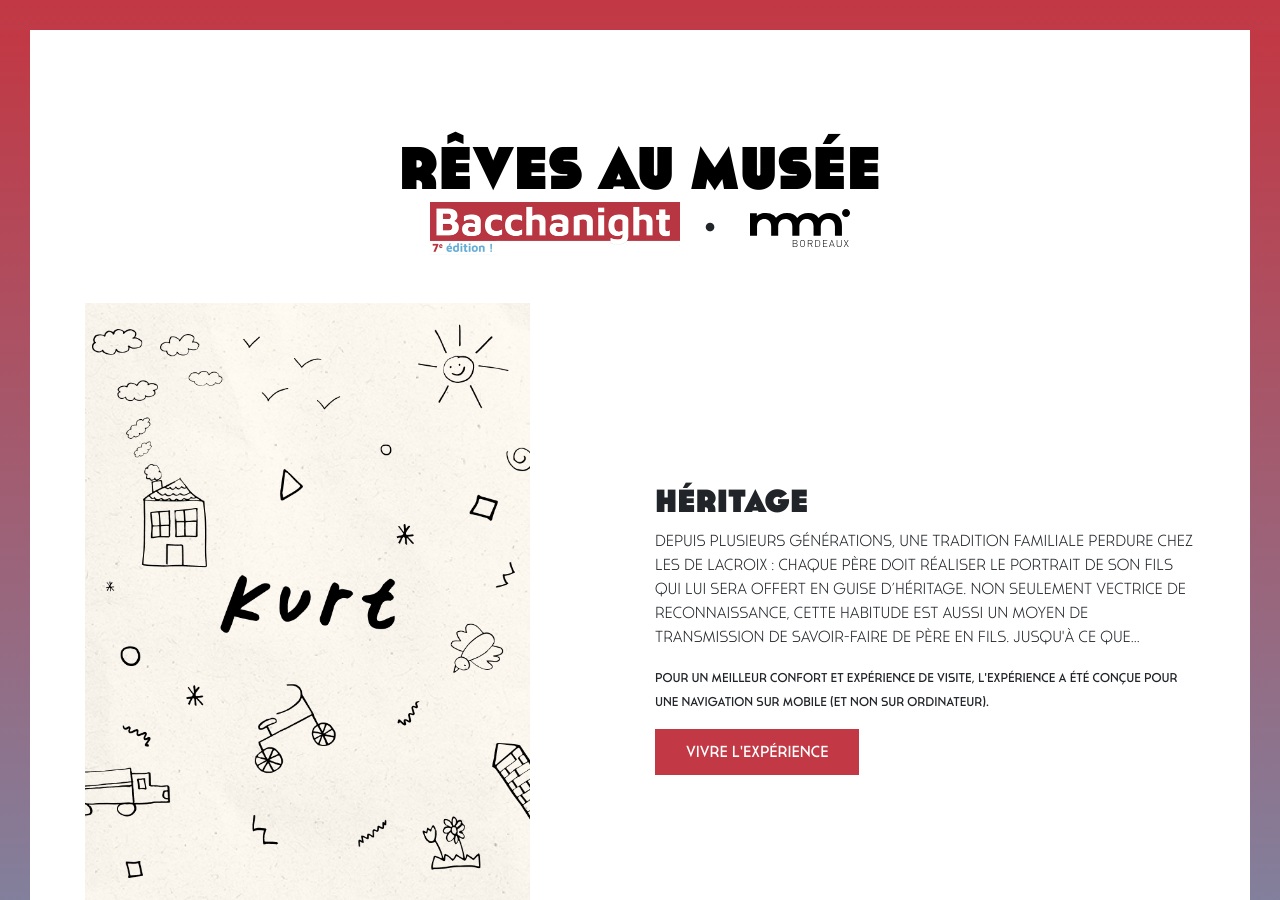
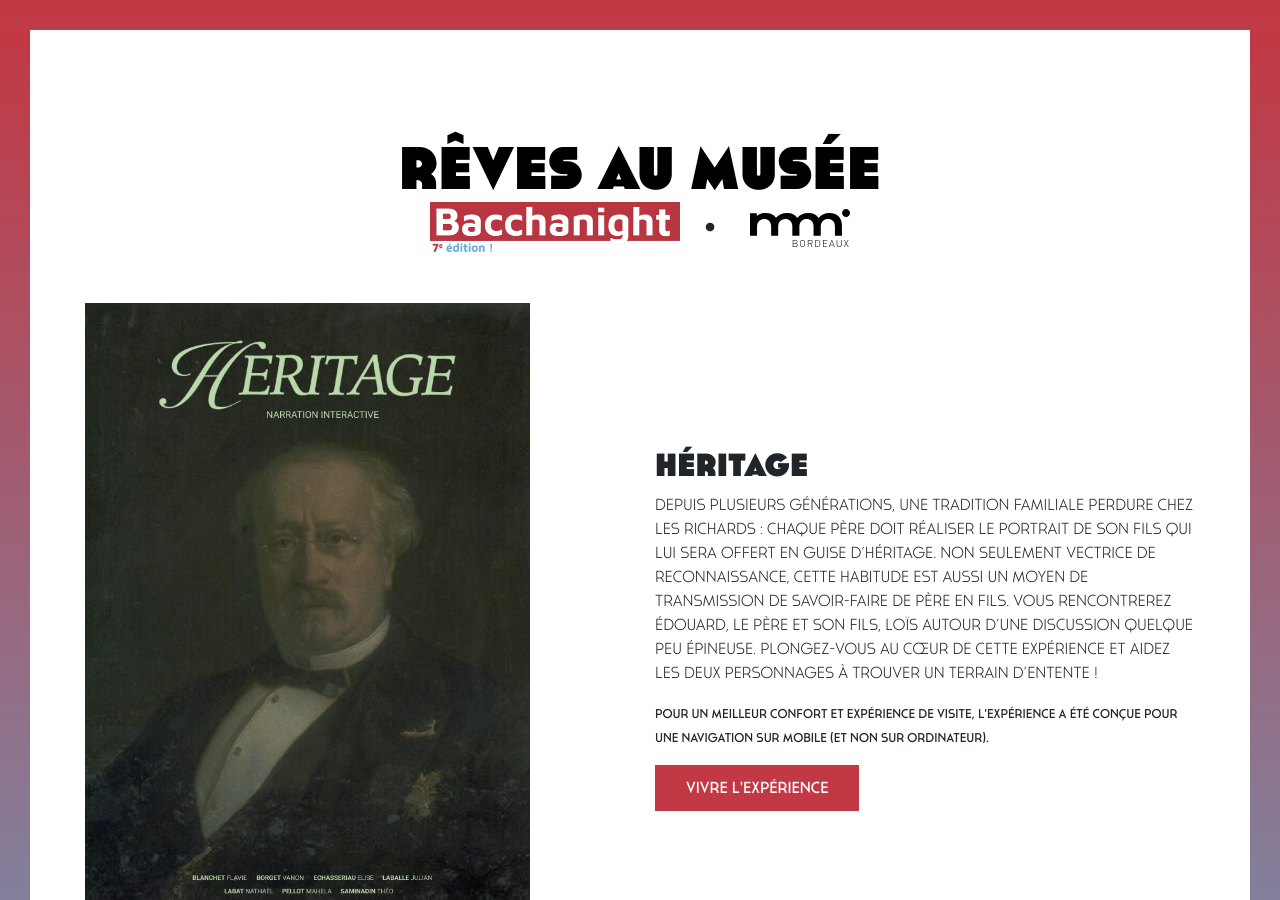
Before and after one commit to mmibordeaux/bacchanight-2022, a Jekyll site: the page built from _experiences/heritage.md, in a window 1280 px wide and 900 px high. Built offline with Jekyll 4.4.1, drawn with Linux system fonts in a browser that asks for light colours.

Commit message:
Update content

```diff
--- a/_experiences/heritage.md
+++ b/_experiences/heritage.md
@@ -1,8 +1,9 @@
 ---
 title: Héritage
-image: kurt.png
+image: heritage.jpg
+video: heritage.mp4
 description: >-
-    Depuis plusieurs générations, une tradition familiale perdure chez les De Lacroix : chaque père doit réaliser le portrait de son fils qui lui sera offert en guise d’héritage. Non seulement vectrice de reconnaissance, cette habitude est aussi un moyen de transmission de savoir-faire de père en fils. Jusqu'à ce que...
+    Depuis plusieurs générations, une tradition familiale perdure chez les Richards : chaque père doit réaliser le portrait de son fils qui lui sera offert en guise d’héritage. Non seulement vectrice de reconnaissance, cette habitude est aussi un moyen de transmission de savoir-faire de père en fils. Vous rencontrerez Édouard, le père et son fils, Loïs autour d’une discussion quelque peu épineuse. Plongez-vous au cœur de cette expérience et aidez les deux personnages à trouver un terrain d’entente !
 
 link: https://heritages.netlify.app/
 mention: >-
```
Also changed, not shown: _experiences/artmission.md (+1 -1 lines), _experiences/regards.md (+3 -3 lines), assets/images/experiences/artmission.jpg (added), assets/images/experiences/heritage.jpg (added), assets/images/experiences/regards.png (added), 1 other file.
